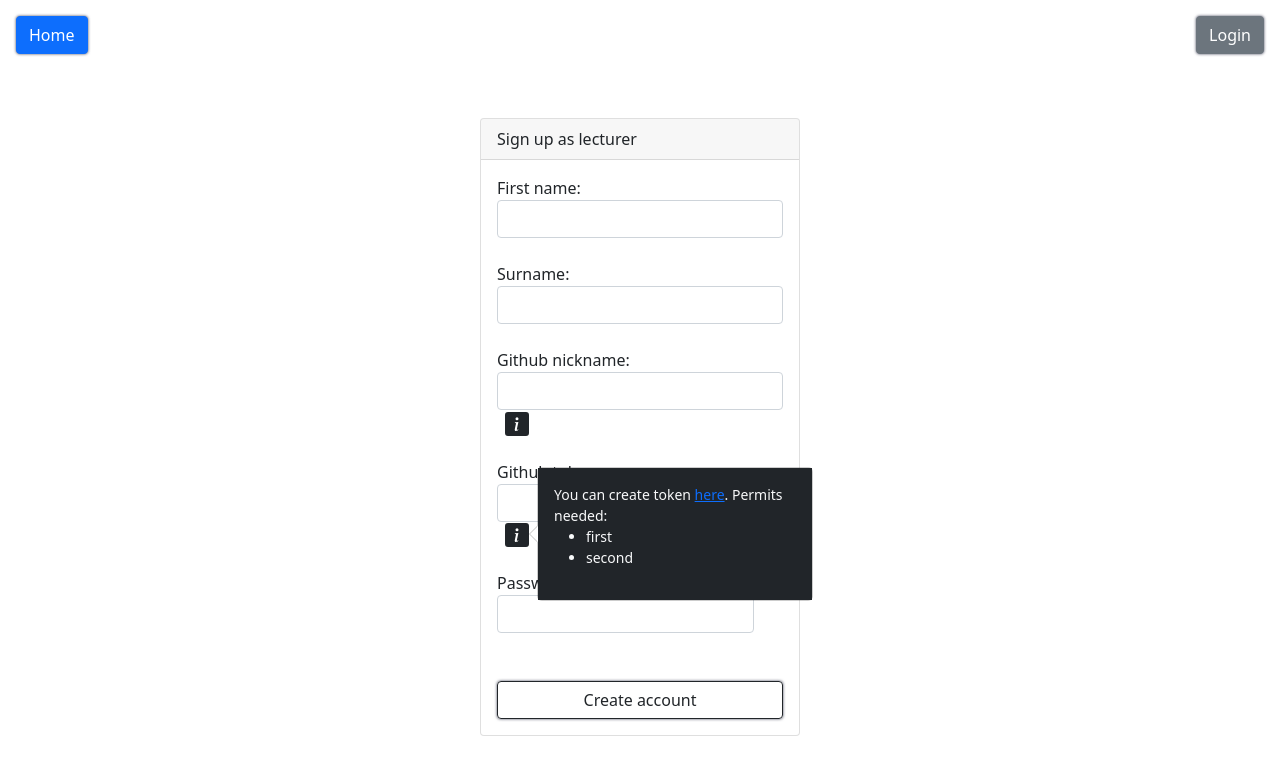
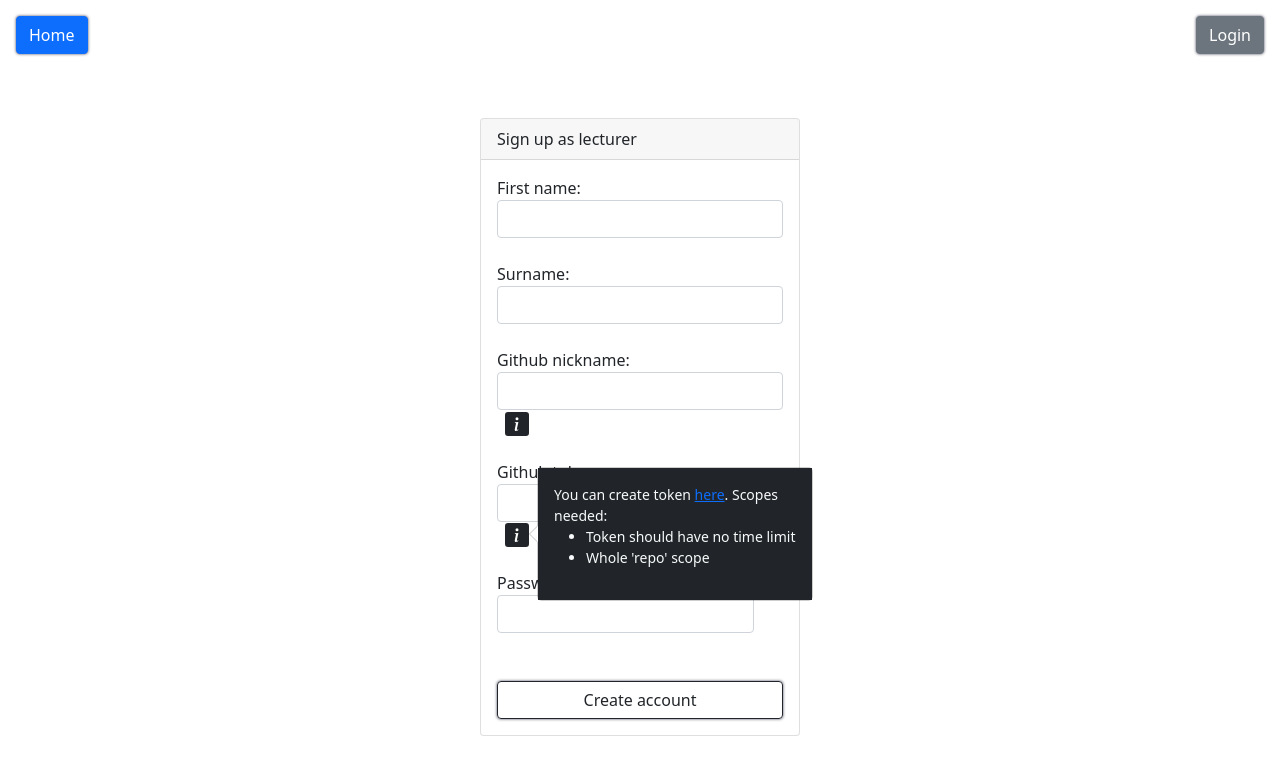
Before and after one commit to adrianryt/UI_IOZeta, a React (Create React App) app in the folder app/: page /signup in a window 1280 px wide. Both pictures are taken after a click on the element 517 px from the left and 533 px from the top of the page. Shown: the top 774 px of the page. Built offline with nearby package versions, Linux system fonts and the light colour scheme.

Commit message:
add tooltip scopes

```diff
--- a/app/src/components/SignIn/SignUp.tsx
+++ b/app/src/components/SignIn/SignUp.tsx
@@ -29,10 +29,10 @@ const SignUp = (props: { setUserLogin: (name: string) => string }) => {
         <Popover id="popover-basic">
             <Popover.Body className="text-light bg-dark">
                 <p>
-                    You can create token <a href="https://github.com/settings/tokens">here</a>. Permits needed:
+                    You can create token <a href="https://github.com/settings/tokens" target="_blank">here</a>. Scopes needed:
                     <ul>
-                        <li>first</li>
-                        <li>second</li>
+                        <li>Token should have no time limit</li>
+                        <li>Whole 'repo' scope</li>
                     </ul>
                 </p>
             </Popover.Body>
```
